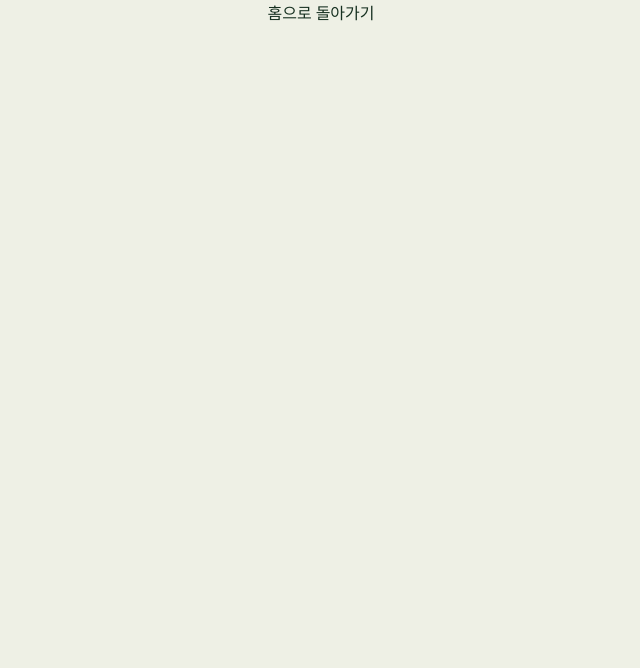
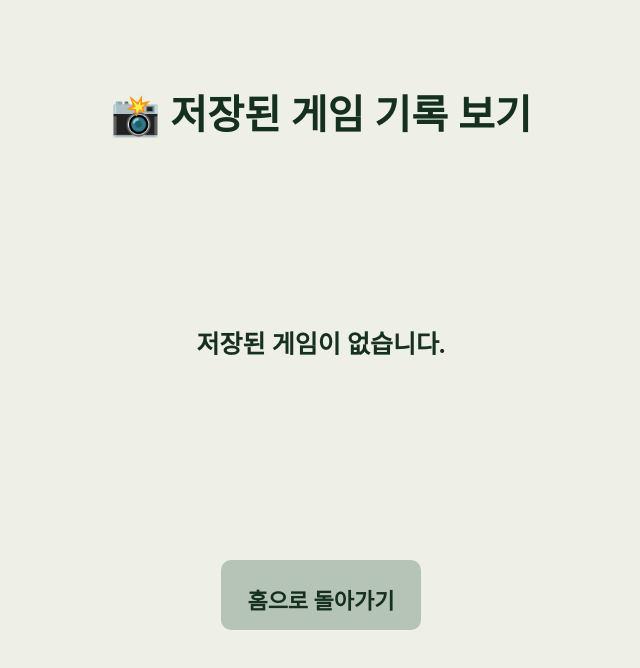
Before and after one commit to yunbiyomi/tictactoe-game, a React (Create React App) app: page /record in a window 1280 px wide. Shown: the top 668 px of the page, without its empty margins (319-959 px from the left). Built offline with nearby package versions, Linux system fonts and the light colour scheme.

Commit message:
💄 Style : GameRecordPage 스타일 추가

```diff
--- a/src/pages/GameRecord.jsx
+++ b/src/pages/GameRecord.jsx
@@ -17,15 +17,18 @@ const GameRecord = () => {
 
   return (
     <RecordContainer>
-      {boardHistory.length > 0 && (
+      <STitle>📸 저장된 게임 기록 보기</STitle>
+      {boardHistory.length > 0 ? (
         <>
-          {boardHistory.map((board, index) => (
-            <div key={index}>
-              <button onClick={() => handleBoardClick(board)}>
-                {index}
-              </button>
-            </div>
-          ))}
+          <BtnWrap>
+            {boardHistory.map((board, index) => (
+              <div key={index}>
+                <SButton onClick={() => handleBoardClick(board)}>
+                  <Strong>{index}</Strong>번째 이동
+                </SButton>
+              </div>
+            ))}
+          </BtnWrap>
           {isClicked && (
             <BoardContainer>
               {selectedBoard.map((row, rowIndex) => (
@@ -41,8 +44,9 @@ const GameRecord = () => {
             </BoardContainer>
           )}
         </>
-      )}
-      <SLInk to='/'>홈으로 돌아가기</SLInk>
+      ) : <NoContentMsg>저장된 게임이 없습니다.</NoContentMsg>
+    }
+      <HomeBtn to='/'>홈으로 돌아가기</HomeBtn>
     </RecordContainer>
   );
 }
@@ -51,19 +55,71 @@ export default GameRecord;
 
 const RecordContainer = styled.div`
   display: flex;
+  justify-content: center;
+  align-items: center;
   flex-direction: column;
+  margin: 50px auto;
 `;
 
-const SLInk = styled(Link)`
+const STitle = styled.h2`
+  font-size: 40px;
+`;
 
+const NoContentMsg = styled.p`
+  margin: 150px auto;
+  font-size: 25px;
+  font-weight: bold;
+`;
+
+const BtnWrap = styled.div`
+  display: flex;
+  gap: 10px;
 `;
 
 const BoardContainer = styled.div`
   display: flex;
   flex-direction: column;
+  margin-top: 30px;
   border: 5px solid black;
 `;
 
 const BoardRow = styled.div`
   display: flex;
 `;
+
+const Strong = styled.strong`
+`;
+
+const SButton = styled.button`
+  width: 150px;
+  height: 50px;
+  border-radius: 10px;
+  background-color: var(--light-green);
+  font-size: 20px;
+`;
+
+const SLink = styled(Link)`
+  text-decoration: none;
+  color: inherit;
+  margin: 0;
+`;
+
+const HomeBtn = styled(SLink)`
+  width: 200px;
+  height: 70px;
+  display: inline-block;
+  margin-top: 50px;
+  padding: 20px 20px;
+  border-radius: 10px;
+  background-color: var(--light-green);
+  text-align: center;
+  font-size: 22px;
+  font-weight: bold;
+  box-sizing: border-box;
+  border: 3px solid transparent;
+
+  &:hover {
+    background-color: transparent;
+    border: 3px solid var(--font-color);
+  }
+`;
```
